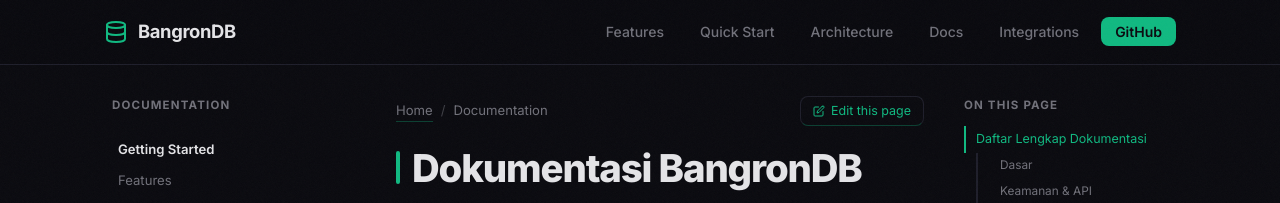
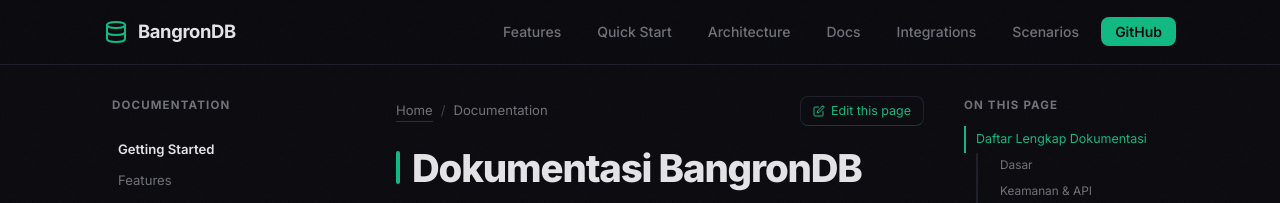
Before and after one commit to herdianrony/BangronDB, a Jekyll site: the page built from docs/pages/index.md, in a window 1280 px wide. Shown: the top 203 px of the page. Built offline with Jekyll 4.4.1, drawn with Linux system fonts in a browser that asks for light colours.

Commit message:
fix(docs): update navbar links for Integrations and Scenarios for clarity

```diff
--- a/docs/_includes/navbar.html
+++ b/docs/_includes/navbar.html
@@ -37,7 +37,12 @@
       <li><a href="{{ '/' | relative_url }}#quickstart">Quick Start</a></li>
       <li><a href="{{ '/' | relative_url }}#architecture">Architecture</a></li>
       <li><a href="{{ '/docs/getting-started/' | relative_url }}">Docs</a></li>
-      <li><a href="{{ '/' | relative_url }}#frameworks">Integrations</a></li>
+      <li>
+        <a href="{{ '/docs/integrations/' | relative_url }}">Integrations</a>
+      </li>
+      <li>
+        <a href="{{ '/docs/scenarios/' | relative_url }}">Scenarios</a>
+      </li>
       <li>
         <a
           href="https://github.com/herdianrony/BangronDB"
```
